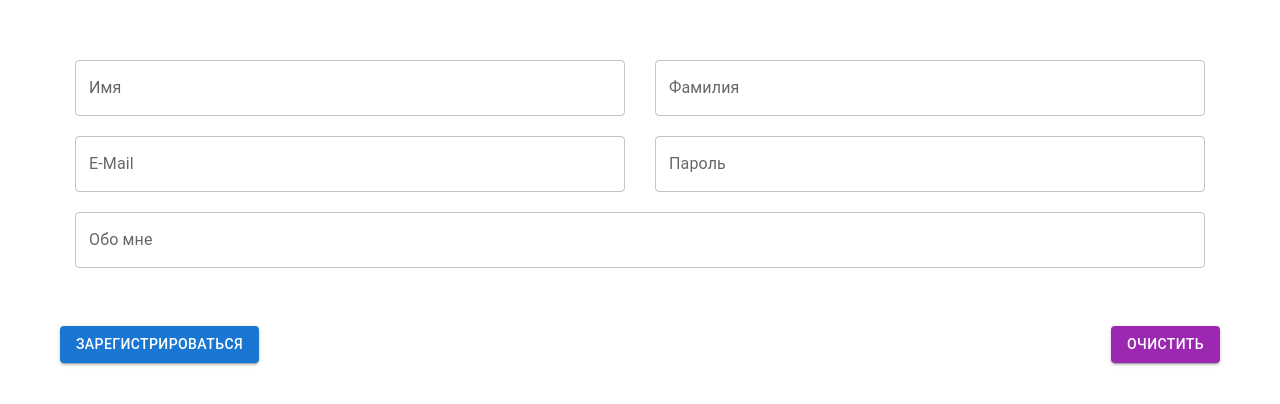
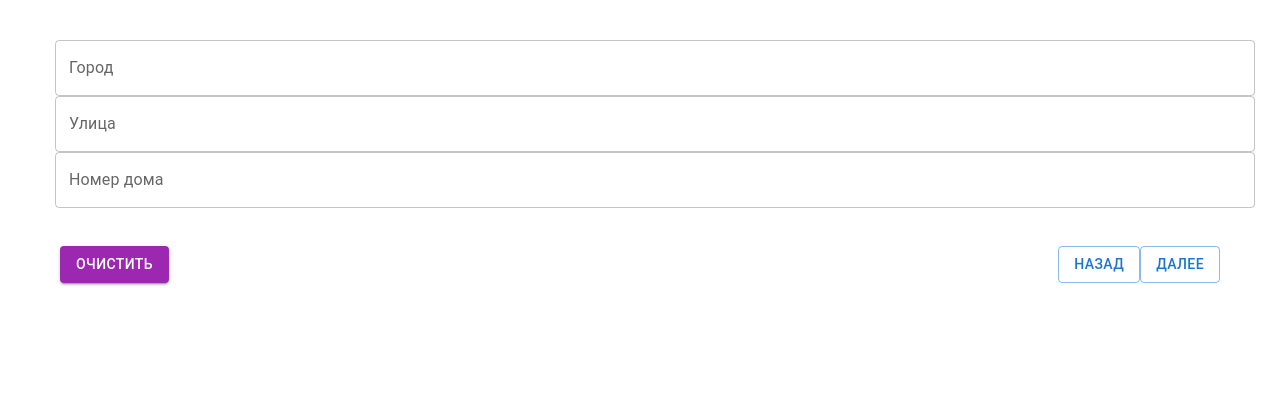
Before and after one commit to isaev-iv/githubapi-show-stats, a React (Create React App) app: page /address in a window 1280 px wide. Shown: the top 404 px of the page. Built offline with nearby package versions, Linux system fonts and the light colour scheme.

Commit message:
Разбил форму регистрации на несколько шагов

```diff
--- a/package.json
+++ b/package.json
@@ -5,6 +5,7 @@
   "dependencies": {
     "@emotion/react": "^11.7.1",
     "@emotion/styled": "^11.6.0",
+    "@hookform/resolvers": "^2.8.8",
     "@mui/icons-material": "^5.4.2",
     "@mui/material": "^5.4.2",
     "@testing-library/jest-dom": "^5.16.1",
@@ -18,7 +19,8 @@
     "react-router-dom": "^6.2.2",
     "react-scripts": "5.0.0",
     "sass": "^1.49.9",
-    "web-vitals": "^2.1.3"
+    "web-vitals": "^2.1.3",
+    "yup": "^0.32.11"
   },
   "scripts": {
     "start": "react-scripts start",
--- a/src/tutorial-8/App.js
+++ b/src/tutorial-8/App.js
@@ -1,115 +1,46 @@
 import React from "react";
+import { Routes, Route, useNavigate } from "react-router-dom";
+
+import AddressForm from "./components/AddressForm.jsx";
+import PersonalInfoForm from "./components/PersonalInfoForm.jsx";
+import { DEFAULT_VALUE } from "./components/consts";
+
 import "./index.scss";
-import { useForm } from "react-hook-form";
-import TextField from "@mui/material/TextField";
-import Button from "@mui/material/Button";
 
 function App() {
-  const {
-    register,
-    formState: { errors },
-    handleSubmit,
-    reset,
-  } = useForm({ mode: "onBlur" });
+  const [formValues, setFormValues] = React.useState(DEFAULT_VALUE);
+  const navigate = useNavigate();
 
-  const onSubmit = (values) => {
-    console.log(values);
-    reset();
+  const nextStep = () => {
+    navigate("/address", { replace: true });
   };
-  const handleClickClear = () => {
-    reset();
+  const prevStep = () => {
+    navigate("/", { replace: true });
   };
 
+  console.log("Main form", formValues.personalInfo);
+
   return (
-    <form onSubmit={handleSubmit(onSubmit)}>
-      <div className="App">
-        <div className="row">
-          <TextField
-            name="firstName"
-            label="Имя"
-            {...register("name", {
-              required: "Это обязательное поле!",
-              minLength: {
-                value: 2,
-                message: "Минимум 2 символа.",
-              },
-            })}
-            helperText={errors?.name && errors?.name.message}
-            error={!!errors?.name}
-            fullWidth
-          />
-
-          <TextField
-            name="lastName"
-            label="Фамилия"
-            {...register("lastName", {
-              required: "Это обязательное поле!",
-              minLength: {
-                value: 3,
-                message: "Минимум 3 символа.",
-              },
-            })}
-            helperText={errors?.lastName && errors?.lastName.message}
-            error={!!errors?.lastName}
-            fullWidth
-          />
-        </div>
-        <div className="row">
-          <TextField
-            name="email"
-            label="E-Mail"
-            defaultValue=""
-            {...register("email", {
-              required: "Это обязательное поле!",
-              pattern: {
-                value: /^[^\s@]+@[^\s@]+\.[^\s@]+$/,
-                message: "Неккоретный E-mail",
-              },
-            })}
-            helperText={errors?.email && errors?.email.message}
-            error={!!errors?.email}
-            fullWidth
-          />
-
-          <TextField
-            name="password"
-            type="password"
-            label="Пароль"
-            {...register("password", {
-              required: "Это обязательное поле!",
-              minLength: {
-                value: 6,
-                message: "Минимум 6 символов.",
-              },
-            })}
-            helperText={errors?.password && errors?.password.message}
-            error={!!errors?.password}
-            fullWidth
-          />
-        </div>
-
-        <div className="row">
-          <TextField name="about" label="Обо мне" fullWidth />
-        </div>
-        <br />
-        <div className="row">
-          <Button
-            onClick={handleSubmit(onSubmit)}
-            variant="contained"
-            color="primary"
-          >
-            Зарегистрироваться
-          </Button>
-          <Button
-            onClick={handleClickClear}
-            variant="contained"
-            color="secondary"
-          >
-            Очистить
-          </Button>
-        </div>
-      </div>
-    </form>
+    <>
+      <Routes>
+        <Route
+          path="/"
+          element={
+            <PersonalInfoForm
+              nextStep={nextStep}
+              setFormValues={setFormValues}
+              value={formValues.personalInfo}
+            />
+          }
+        />
+        <Route
+          path="/address"
+          element={
+            <AddressForm prevStep={prevStep} setFormValues={setFormValues} />
+          }
+        />
+      </Routes>
+    </>
   );
 }
 
--- /dev/null
+++ b/src/tutorial-8/components/AddressForm.jsx
@@ -0,0 +1,84 @@
+import { useForm } from "react-hook-form";
+import { yupResolver } from "@hookform/resolvers/yup";
+import * as yup from "yup";
+import TextField from "@mui/material/TextField";
+import Button from "@mui/material/Button";
+
+const schema = yup.object().shape({
+  city: yup.string().required("Укажите город"),
+  street: yup.string().required("Укажите улицу"),
+  appartment: yup.string().required("Укажите номер дома"),
+});
+
+const AddressForm = ({ setFormValues, prevStep, value }) => {
+  const {
+    register,
+    formState: { errors },
+    handleSubmit,
+    reset,
+  } = useForm({ mode: "onBlur", resolver: yupResolver(schema) });
+
+  const handleClickClear = () => {
+    reset();
+  };
+
+  const onSubmit = (values) => {
+    setFormValues((prev) => ({ ...prev, ...values }));
+    prevStep();
+  };
+
+  return (
+    <>
+      <div>
+        <TextField
+          name="city"
+          label="Город"
+          {...register("city")}
+          helperText={errors?.city && errors?.city.message}
+          error={!!errors?.city}
+          fullWidth
+        />
+        <TextField
+          name="street"
+          label="Улица"
+          {...register("street")}
+          helperText={errors?.street && errors?.street.message}
+          error={!!errors?.street}
+          fullWidth
+        />
+        <TextField
+          name="appartment"
+          label="Номер дома"
+          {...register("appartment")}
+          helperText={errors?.appartment && errors?.appartment.message}
+          error={!!errors?.appartment}
+          fullWidth
+        />
+      </div>
+      <br />
+      <div className="row">
+        <Button
+          onClick={handleClickClear}
+          variant="contained"
+          color="secondary"
+        >
+          Очистить
+        </Button>
+        <div>
+          <Button onClick={() => prevStep()} variant="outlined" color="primary">
+            Назад
+          </Button>
+          <Button
+            onClick={handleSubmit(onSubmit)}
+            variant="outlined"
+            color="primary"
+          >
+            Далее
+          </Button>
+        </div>
+      </div>
+    </>
+  );
+};
+
+export default AddressForm;
--- /dev/null
+++ b/src/tutorial-8/components/PersonalInfoForm.jsx
@@ -0,0 +1,109 @@
+import { useForm } from "react-hook-form";
+import { yupResolver } from "@hookform/resolvers/yup";
+import * as yup from "yup";
+import TextField from "@mui/material/TextField";
+import Button from "@mui/material/Button";
+
+const schema = yup.object().shape({
+  name: yup.string().min(2, "Слишком короткое имя"),
+  lastName: yup.string().min(3, "Слишком короткое имя"),
+  email: yup.string().email("Неверный email").required("Укажите почту"),
+  password: yup
+    .string()
+    .min(6, "Слишком короткое имя")
+    .required("Это обязательное поле!"),
+});
+
+const PersonalInfoForm = ({ nextStep, setFormValues, value }) => {
+  const {
+    register,
+    formState: { errors },
+    handleSubmit,
+    reset,
+  } = useForm({
+    mode: "onBlur",
+    resolver: yupResolver(schema),
+    defaultValues: value,
+  });
+
+  const handleClickClear = () => {
+    reset();
+  };
+
+  const onSubmit = (values) => {
+    setFormValues((prev) => ({ ...prev, personalInfo: { ...values } }));
+    nextStep();
+    console.log("values", values);
+  };
+
+  return (
+    <form>
+      <div className="row">
+        <TextField
+          name="firstName"
+          label="Имя"
+          {...register("name")}
+          helperText={errors?.name && errors?.name.message}
+          error={!!errors?.name}
+          fullWidth
+        />
+
+        <TextField
+          name="lastName"
+          label="Фамилия"
+          {...register("lastName")}
+          helperText={errors?.lastName && errors?.lastName.message}
+          error={!!errors?.lastName}
+          fullWidth
+        />
+      </div>
+      <div className="row">
+        <TextField
+          name="email"
+          label="E-Mail"
+          defaultValue=""
+          {...register("email")}
+          helperText={errors?.email && errors?.email.message}
+          error={!!errors?.email}
+          fullWidth
+        />
+
+        <TextField
+          name="password"
+          type="password"
+          label="Пароль"
+          {...register("password")}
+          helperText={errors?.password && errors?.password.message}
+          error={!!errors?.password}
+          fullWidth
+        />
+      </div>
+
+      <div className="row">
+        <TextField name="about" label="Обо мне" fullWidth />
+      </div>
+
+      <br />
+
+      <div className="row">
+        <Button
+          onClick={handleClickClear}
+          variant="contained"
+          color="secondary"
+        >
+          Очистить
+        </Button>
+
+        <Button
+          onClick={handleSubmit(onSubmit)}
+          variant="outlined"
+          color="primary"
+        >
+          Далее
+        </Button>
+      </div>
+    </form>
+  );
+};
+
+export default PersonalInfoForm;
--- /dev/null
+++ b/src/tutorial-8/components/consts.js
@@ -0,0 +1,10 @@
+export const DEFAULT_VALUE = {
+  personalInfo: {
+    name: "",
+    lastName: "",
+    password: "",
+    email: "",
+    about: "",
+  },
+  addressInfo: {},
+};
```
Also changed, not shown: 2 other files (tests, documents, lock files or other folders).
